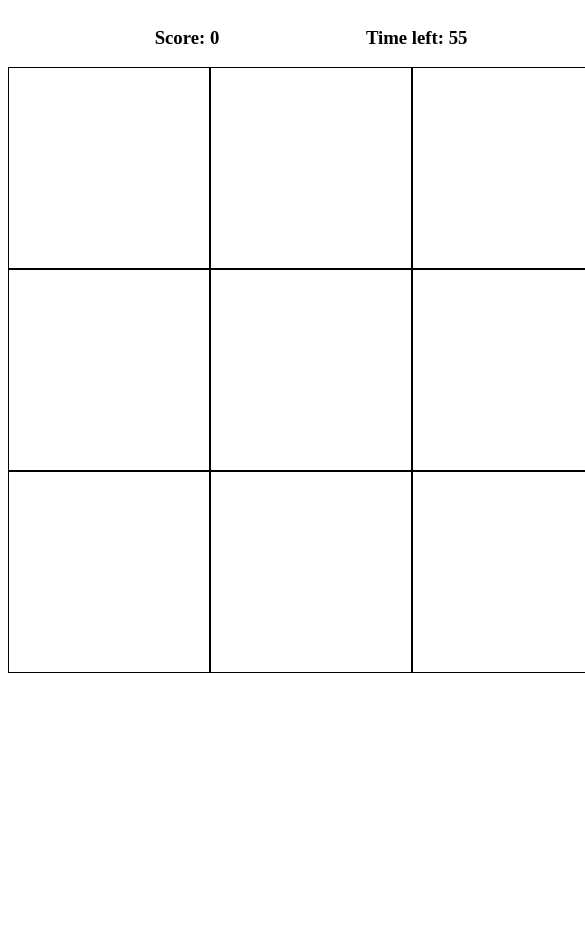
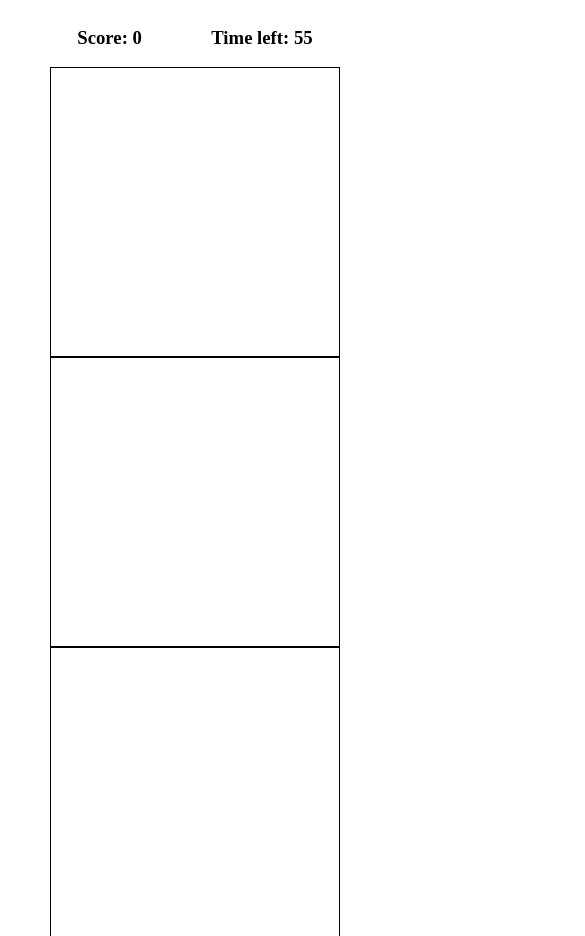
Before and after one commit to jazzlevit/whack-a-mole, a plain HTML site: page index.html in a window 390 px wide. Shown: the top 936 px of the page, 585 px wide, since content can reach past the window. Before the commit the page ends 844 px from the top, so only its background shows below. Drawn offline with Linux system fonts and the light colour scheme.

Commit message:
Version 1.1 added images, mobile styles

```diff
--- a/index.html
+++ b/index.html
@@ -6,6 +6,8 @@
     <link rel="stylesheet" href="style.css"/>
 </head>
 <body>
+
+    <div class="container">
 
         <div class="info-box">
             <h3>Score: <span id="score">0</span></h3>
@@ -24,6 +26,8 @@
             <div class="square" id="square9"></div>
         </div>
 
+    </div>
+
     <!-- Loads JS after html, css -->
     <script charset="utf-8" src="js.js"></script>
 </body>
--- a/js.js
+++ b/js.js
@@ -29,6 +29,7 @@ squares.forEach((item) => {
            result++;
            alreadyHit = 1;
            scope.textContent = result;
+           item.classList.remove('mole');
        }
     });
 });
--- a/style.css
+++ b/style.css
@@ -1,3 +1,9 @@
+.container {
+    display: flex;
+    justify-content: center;
+    align-items: center;
+    flex-flow: column;
+}
 .info-box {
     display: flex;
     justify-content: space-evenly;
@@ -23,3 +29,14 @@
     background: url('./images/mole.png') center center;
     background-size: contain;
 }
+
+@media (max-width: 1024px)  {
+    .info-box,
+    #gird {
+        width: 100%;
+    }
+    .square {
+        width: 18em;
+        height: 18em;
+    }
+}
```
Also changed, not shown: images/mole.png (added). Lines whose indentation alone changed are shown as unchanged.
